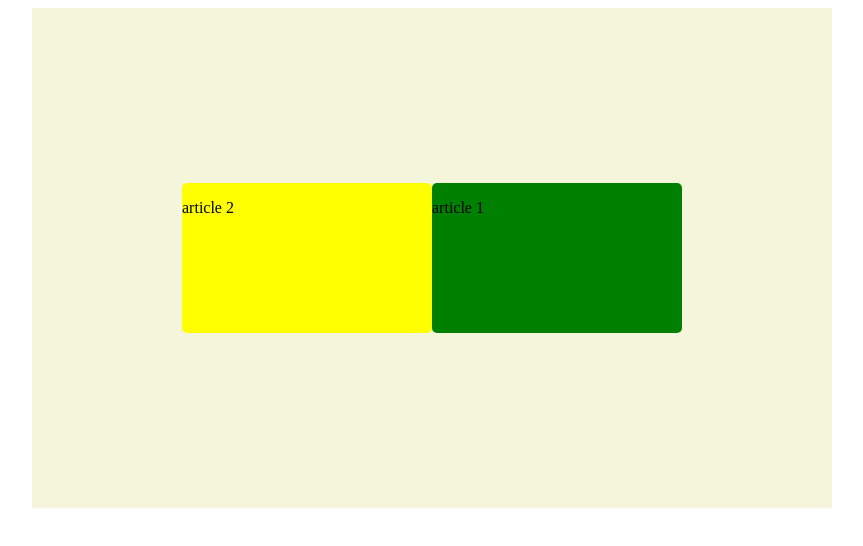
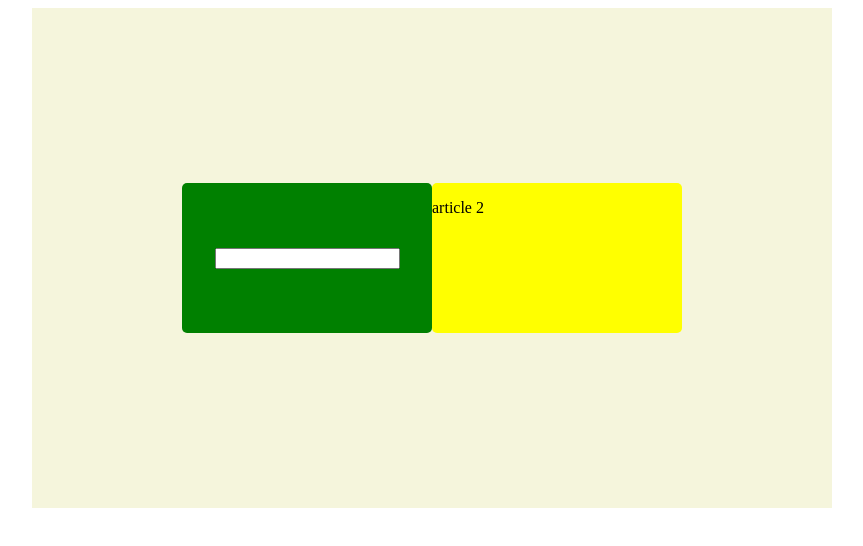
Before and after one commit to anxo-cloud/cambio_divisa_anxo, a plain HTML site: page index.html in a window 1280 px wide. Shown: the whole page, without its empty margins (208-1071 px from the left). Drawn offline with Linux system fonts and the light colour scheme.

Commit message:
scritp main funcionando

```diff
--- a/index.html
+++ b/index.html
@@ -10,11 +10,12 @@
 <body>
     <main id="padre">
         <article id="caja1">
-            <p>article 1</p>
+            <input id="entrada" name ="input1">
         </article>
         <article id="caja2">
             <p>article 2</p>
         </article>
     </main>
+    <script src="main.js"></script>
 </body>
 </html>
--- a/main.js
+++ b/main.js
@@ -0,0 +1 @@
+alert ('hola');
--- a/style.css
+++ b/style.css
@@ -1,6 +1,6 @@
 main {
     display:flex;
-    flex-direction: row-reverse;
+    flex-direction: row;
     align-items: center;
     justify-content: center;
 
@@ -26,3 +26,10 @@ main {
     border-radius:5px;
     background-color: yellow;
 }
+#entrada{
+    margin: auto auto;
+}
+
+main article label{
+    margin:10px;
+}
```
